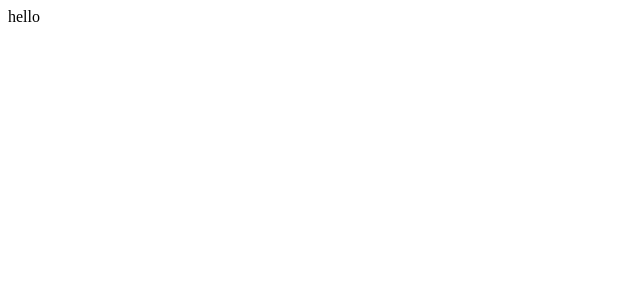
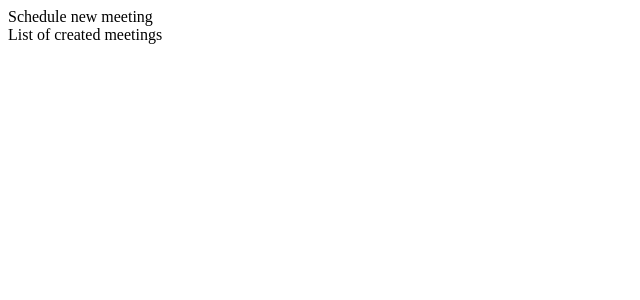
Before and after one commit to Jari1980/ReactMeetingCalendar, a React (Vite) app: page / in a window 1280 px wide. Shown: the top 300 px of the page, without its empty margins (0-640 px from the left). Built offline with nearby package versions, Linux system fonts and the light colour scheme.

Commit message:
initial components in place

```diff
--- /dev/null
+++ b/src/components/ManageMeetings.jsx
@@ -0,0 +1,14 @@
+import React from 'react';
+import MeetingForm from './MeetingForm';
+import MeetingsTable from './MeetingsTable';
+
+const ManageMeetings = () => {
+    return (
+        <>
+        <MeetingForm />
+        <MeetingsTable />
+        </>
+    );
+};
+
+export default ManageMeetings;
--- /dev/null
+++ b/src/components/MeetingForm.jsx
@@ -0,0 +1,11 @@
+import React from 'react';
+
+const MeetingForm = () => {
+    return (
+        <div>
+            <span>Schedule new meeting</span>
+        </div>
+    );
+};
+
+export default MeetingForm;
--- /dev/null
+++ b/src/components/MeetingsTable.jsx
@@ -0,0 +1,11 @@
+import React from 'react';
+
+const MeetingsTable = () => {
+    return (
+        <div>
+            <span>List of created meetings</span>
+        </div>
+    );
+};
+
+export default MeetingsTable;
--- a/src/main.jsx
+++ b/src/main.jsx
@@ -1,10 +1,11 @@
 import { StrictMode } from 'react'
 import { createRoot } from 'react-dom/client'
+import ManageMeetings from './components/ManageMeetings'
 
 
 
 createRoot(document.getElementById('root')).render(
   <StrictMode>
-    <span>hello</span>
+    <ManageMeetings />
   </StrictMode>,
 )
```
